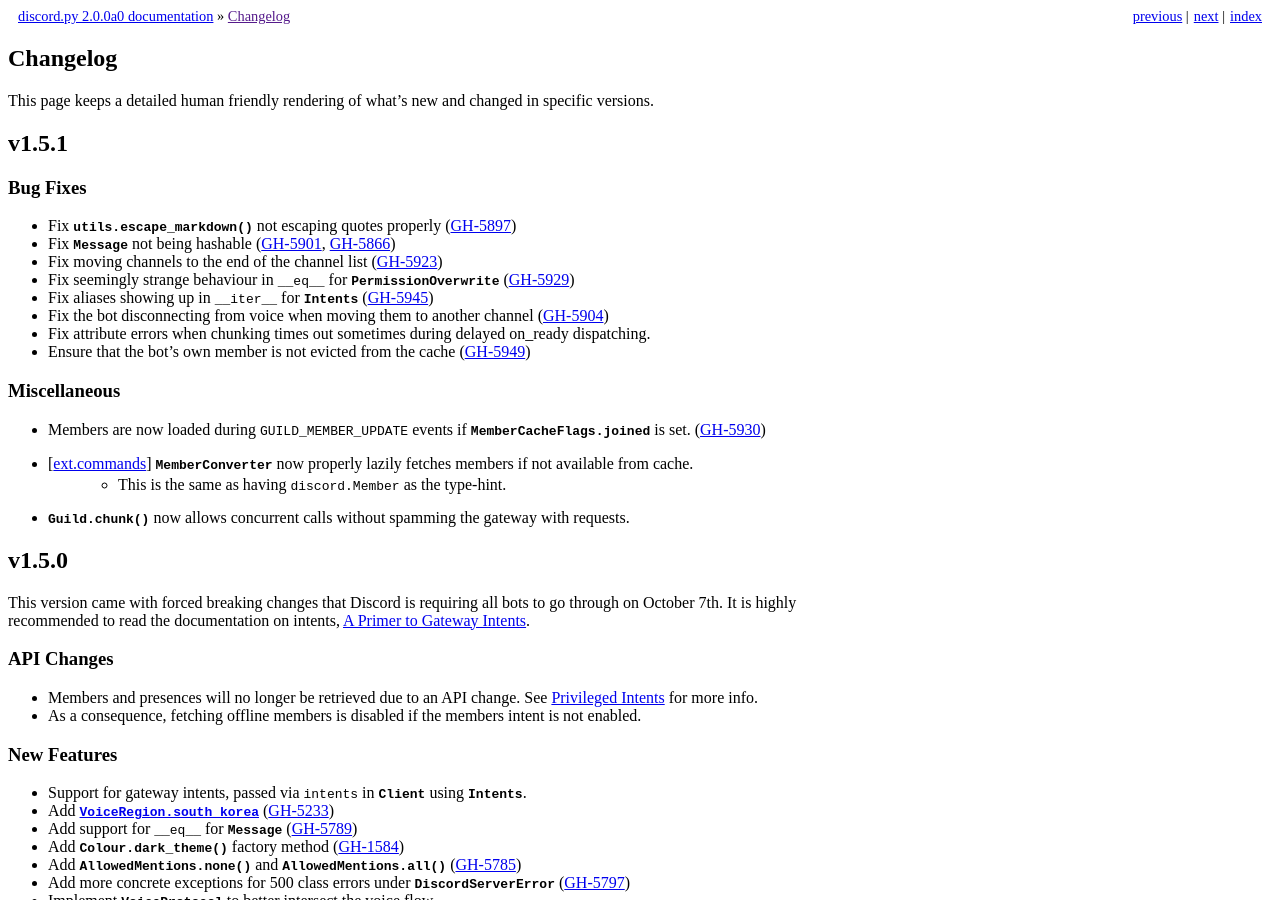
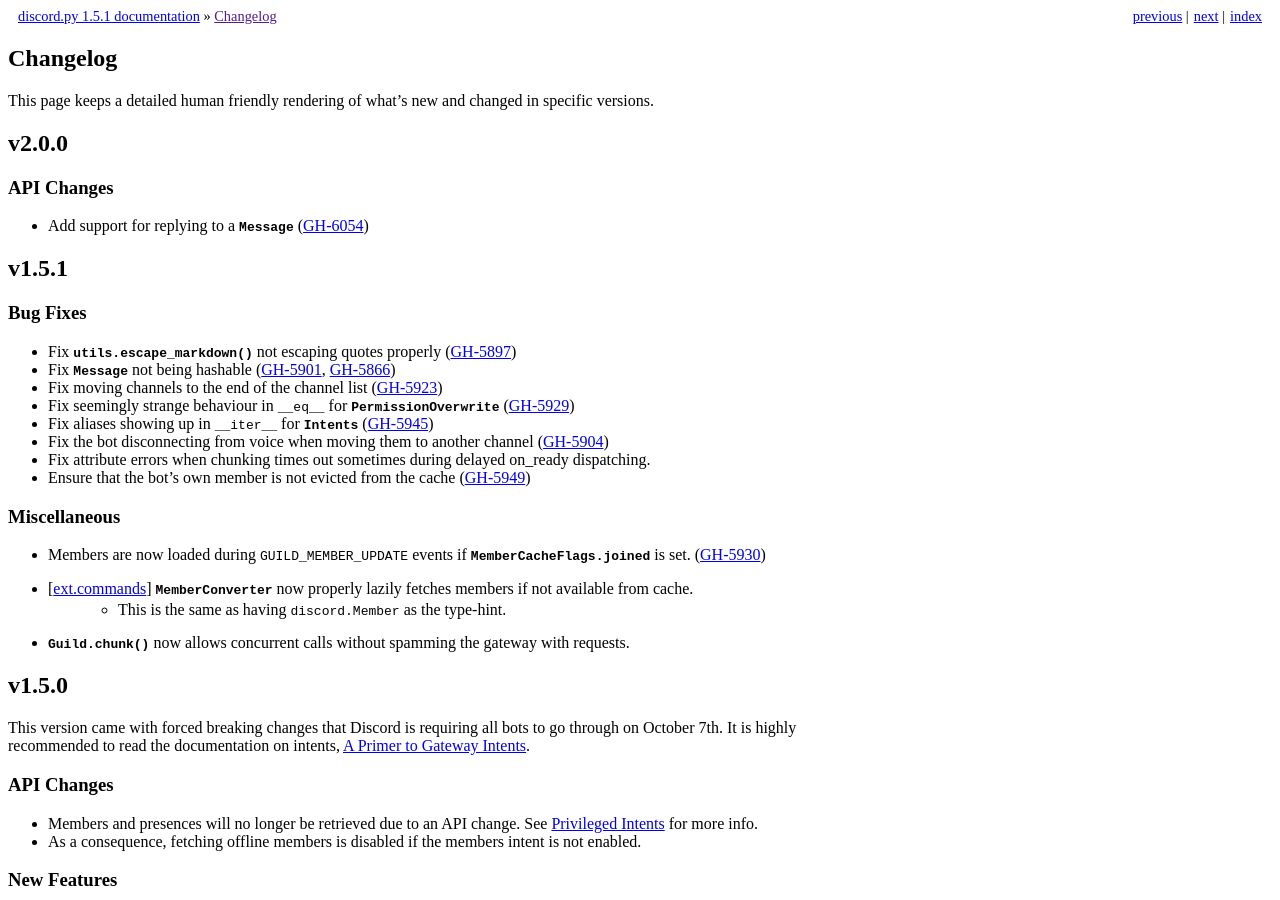
Before and after one commit to Rapptz/discord.py, a Sphinx documentation site: the page built from docs/whats_new.rst, in a window 1280 px wide and 900 px high. Built offline with Sphinx 7.4.7, drawn with Linux system fonts in a browser that asks for light colours.

Commit message:
Revert version bump; add changelog entry

```diff
--- a/discord/__init__.py
+++ b/discord/__init__.py
@@ -15,7 +15,7 @@
 __author__ = 'Rapptz'
 __license__ = 'MIT'
 __copyright__ = 'Copyright 2015-2020 Rapptz'
-__version__ = '2.0.0a0'
+__version__ = '1.5.1'
 
 __path__ = __import__('pkgutil').extend_path(__path__, __name__)
 
--- a/docs/whats_new.rst
+++ b/docs/whats_new.rst
@@ -10,6 +10,16 @@
 
 This page keeps a detailed human friendly rendering of what's new and changed
 in specific versions.
+
+.. _vp2p0p0:
+
+v2.0.0
+-------
+
+API Changes
+~~~~~~~~~~~
+
+- Add support for replying to a :class:`Message` (:issue:`6054`)
 
 .. _vp1p5p1:
 
```
